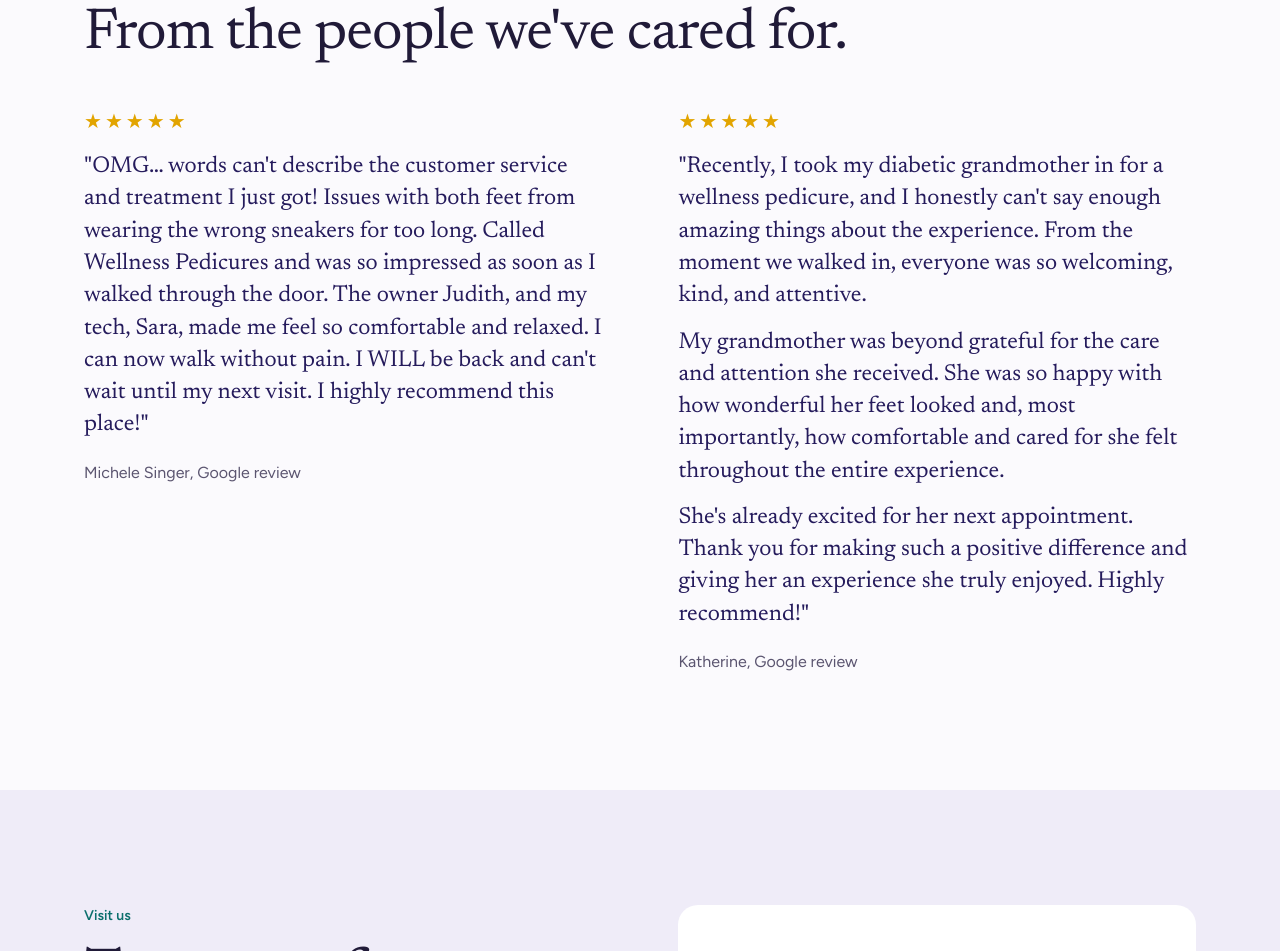
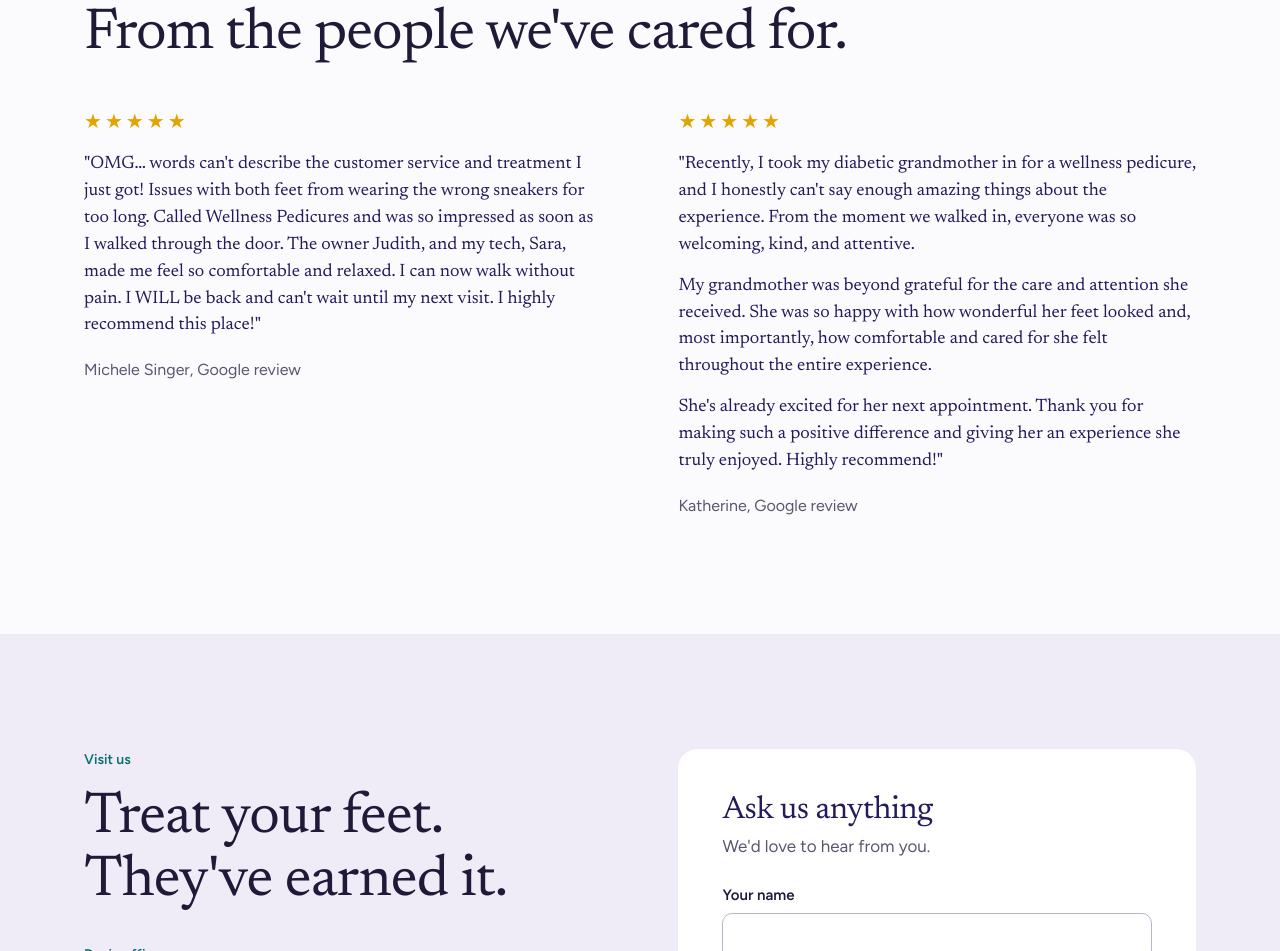
Before and after one commit to Clearpathpages/wellness-pedicure-revised, a plain HTML site: page index.html in a window 1280 px wide. Shown: the part 5773-6724 px from the top of the page. Drawn offline with Linux system fonts and the light colour scheme.

Commit message:
Make review text smaller
Co-Authored-By: Claude Opus 5.5 <noreply@anthropic.com>
Claude-Session: https://claude.ai/code/session_016pTyhtRBKA5KjS9dEiRG9e

```diff
--- a/index.html
+++ b/index.html
@@ -124,7 +124,7 @@ dialog img{width:100%;max-height:74vh;object-fit:contain;background:var(--ink)}
 
 .quotes{display:grid;grid-template-columns:1fr 1fr;gap:clamp(32px,6vw,80px);margin-top:40px}
 blockquote{margin:0}
-blockquote p{font:400 clamp(20px,1.8vw,24px)/1.4 var(--serif);color:var(--plum-deep)}
+blockquote p{font:400 clamp(17px,1.4vw,19px)/1.5 var(--serif);color:var(--plum-deep)}
 blockquote p+p{margin-top:14px}
 .stars{display:block;margin-bottom:14px;color:#e2a400;font-size:20px;letter-spacing:3px}
 blockquote footer{margin-top:18px;font-size:16px;color:var(--muted)}
```
